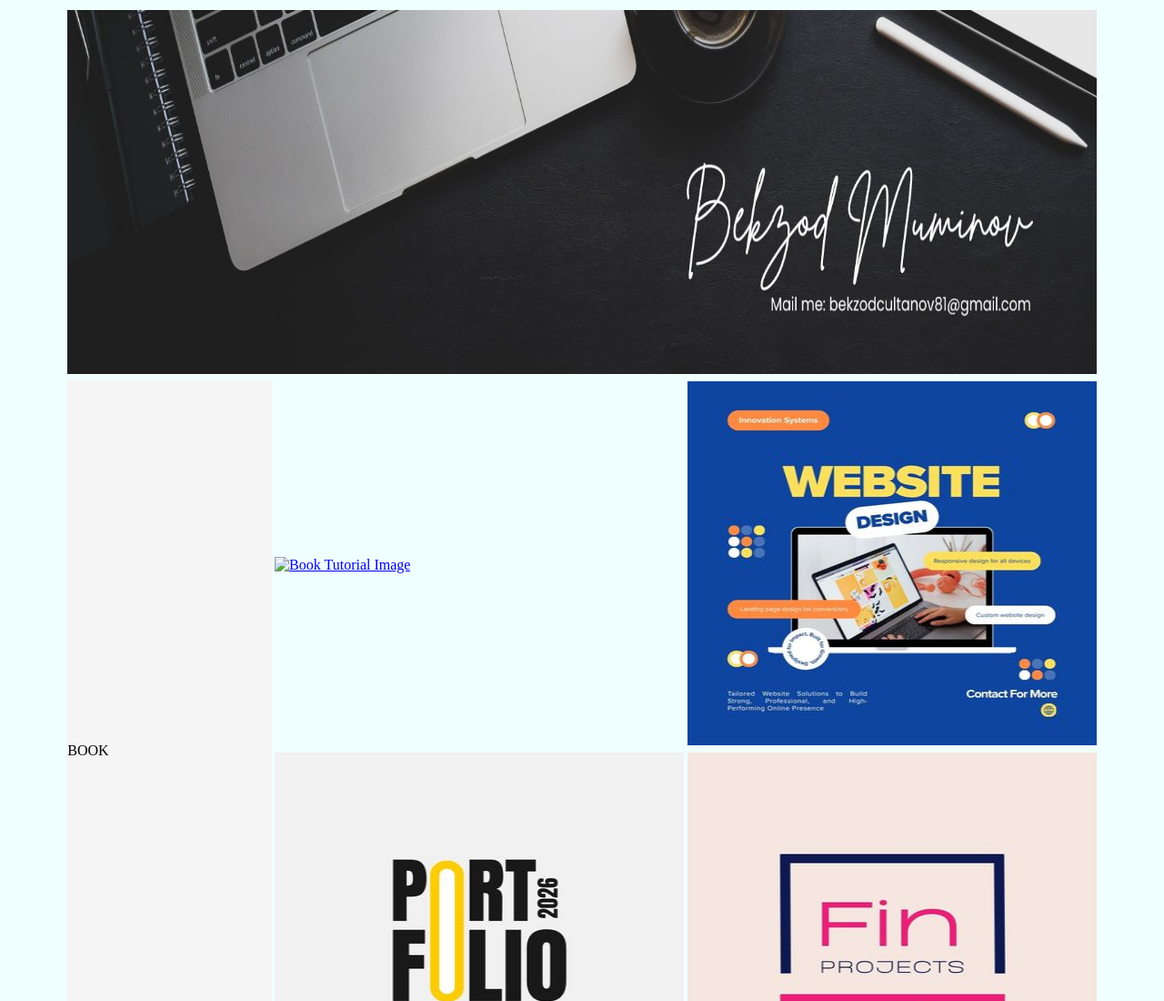
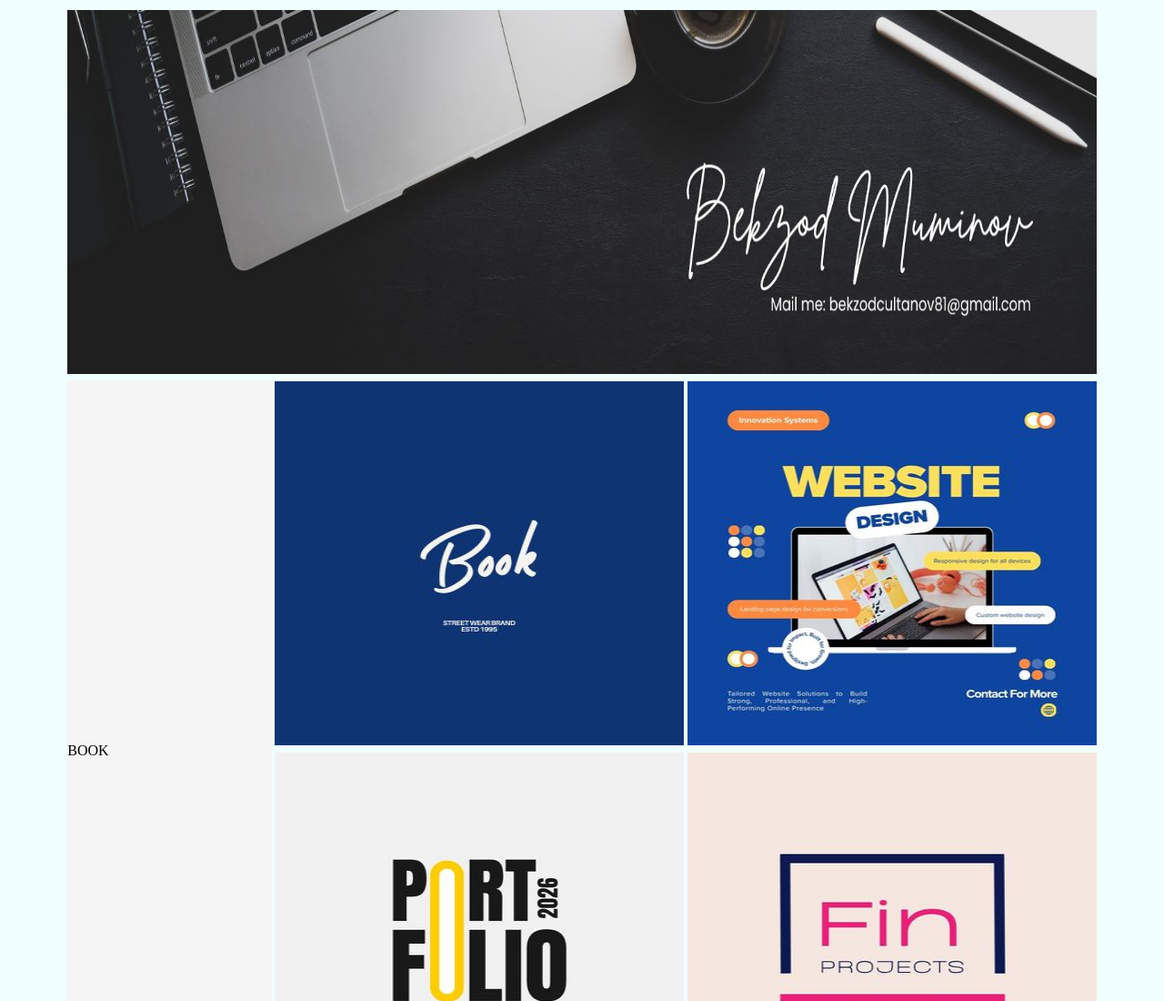
Before and after one commit to bekha-beep/New-CISW300, a plain HTML site: page index.html in a window 1280 px wide. Shown: the top 1100 px of the page at 91% size. Drawn offline with Linux system fonts and the light colour scheme.

Commit message:
Update index.html

```diff
--- a/index.html
+++ b/index.html
@@ -15,7 +15,7 @@
 
          <tr>
           <td rowspan="2" width="20%" style="background-color: whitesmoke">BOOK</td>
-        <td width="40%"><a href="old%20Index.html.html"><img alt="Book Tutorial Image" height="400" src="Book.jpg.jpg" width="100%"></a></td>
+        <td width="40%"><a href="old%20Index.html.html"><img alt="Book Tutorial Image" height="400" src="Book.jpg" width="100%"></a></td>
         <td width="40%"><img alt="Book Tutorial Image" height="400" src="Dany%20Web%20Design%20file%20.jpg" width="100%"></td>
      </tr>
 
```
